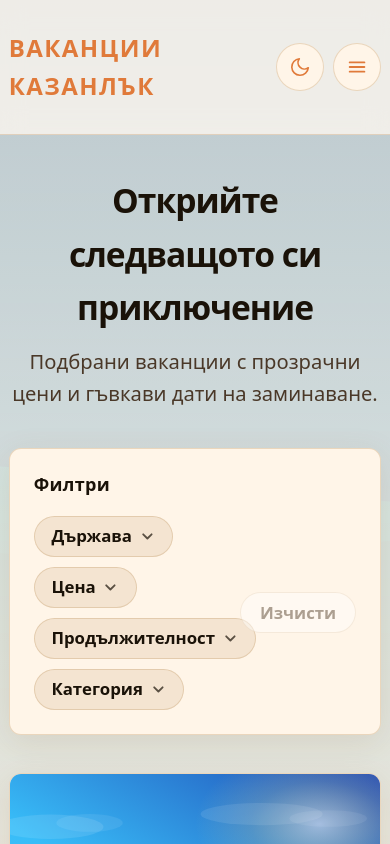
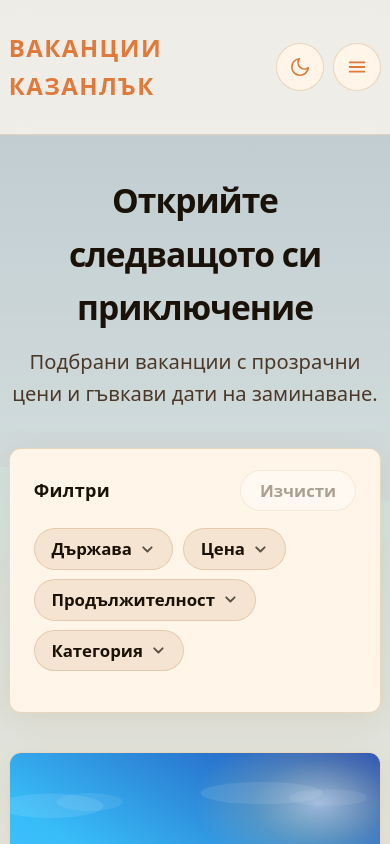
Before and after one commit to nedevski/kztravel, a React (Vite) app: page / in a window 390 px wide. Shown: the top 844 px of the page. Built offline with nearby package versions, Linux system fonts and the light colour scheme.

Commit message:
filter update

```diff
--- a/src/index.css
+++ b/src/index.css
@@ -526,6 +526,42 @@ a.site-header__contact-item:hover {
   box-shadow: none;
 }
 
+@media (max-width: 639px) {
+  .filter-box {
+    display: grid;
+    grid-template-columns: 1fr auto;
+    grid-template-rows: auto auto;
+    align-items: center;
+    column-gap: 0.75rem;
+    row-gap: 0.875rem;
+  }
+
+  .filter-box__header {
+    grid-column: 1;
+    grid-row: 1;
+    margin-bottom: 0;
+  }
+
+  .filter-box__toolbar {
+    display: contents;
+  }
+
+  .filter-box__triggers {
+    grid-column: 1 / -1;
+    grid-row: 2;
+  }
+
+  .filter-box__clear {
+    grid-column: 2;
+    grid-row: 1;
+  }
+
+  .filter-box__panel-wrap {
+    grid-column: 1 / -1;
+    grid-row: 3;
+  }
+}
+
 .filter-box__panel-wrap {
   display: grid;
   grid-template-rows: 0fr;
```
